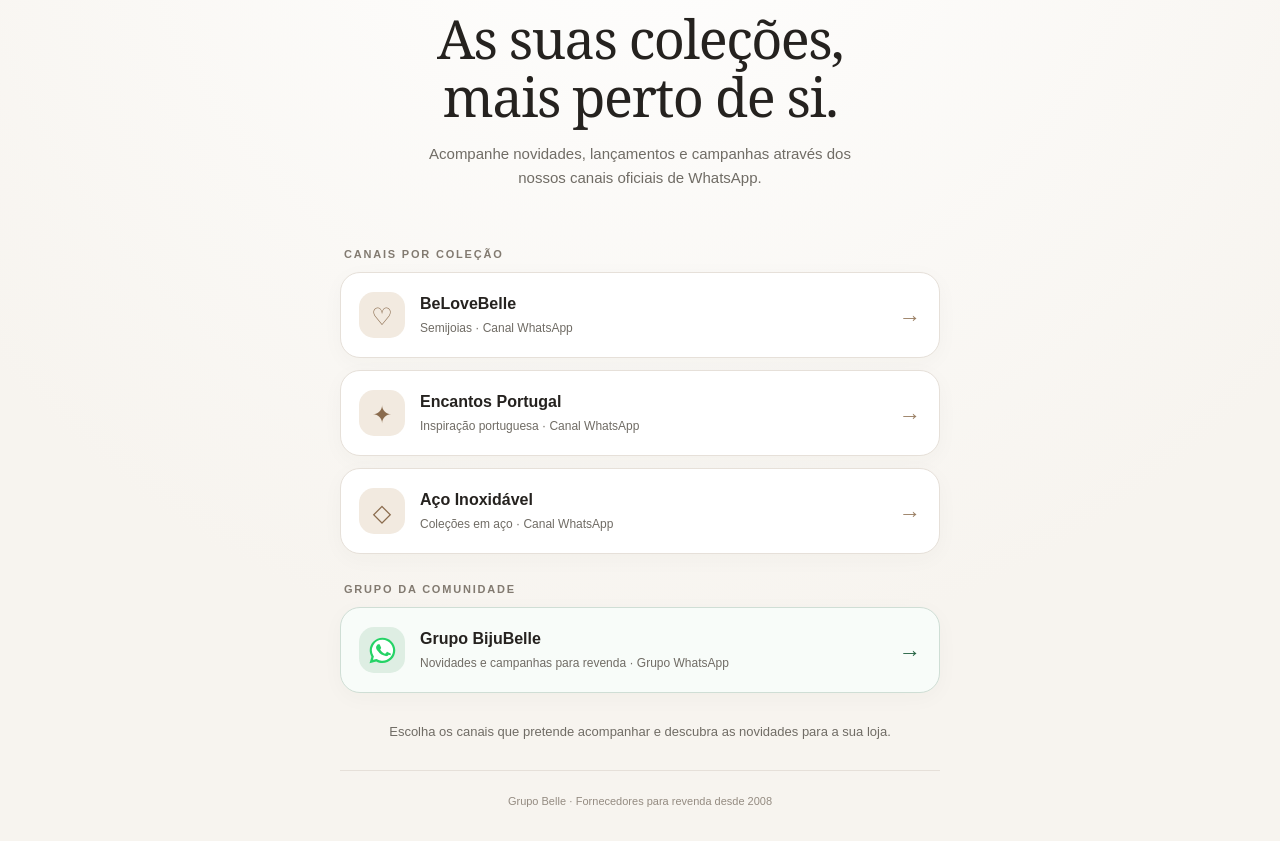
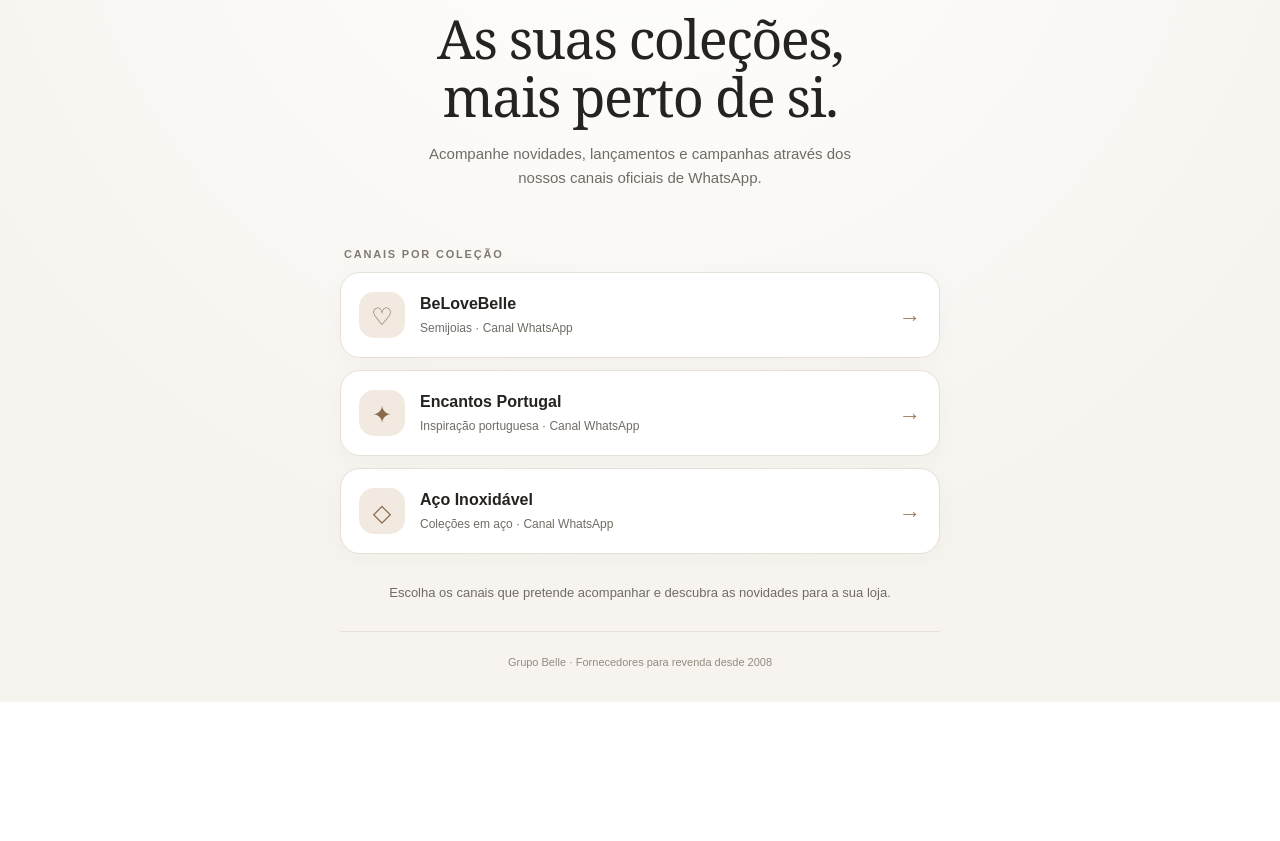
Before and after one commit to grupobelle/canais, a plain HTML site: page index.html in a window 1280 px wide. Shown: the part 187-1028 px from the top of the page. After the commit the page ends 889 px from the top, so only its background shows below. Drawn offline with Linux system fonts and the light colour scheme.

Commit message:
Update index.html

```diff
--- a/index.html
+++ b/index.html
@@ -46,10 +46,6 @@
 <a class="card" href="https://whatsapp.com/channel/0029Vb0MKSdAu3aPRfh0Xp3x" target="_blank" rel="noopener noreferrer"><span class="symbol" aria-hidden="true">✦</span><span class="info"><strong>Encantos Portugal</strong><small>Inspiração portuguesa · Canal WhatsApp</small></span><span class="arrow" aria-hidden="true">→</span></a>
 <a class="card" href="https://whatsapp.com/channel/0029Vb4t38KG3R3n0TgFnf3T" target="_blank" rel="noopener noreferrer"><span class="symbol" aria-hidden="true">◇</span><span class="info"><strong>Aço Inoxidável</strong><small>Coleções em aço · Canal WhatsApp</small></span><span class="arrow" aria-hidden="true">→</span></a>
 </nav>
-<h2 class="section-title">Grupo da comunidade</h2>
-<nav class="links" aria-label="Grupo de WhatsApp BijuBelle">
-<a class="card group" href="https://chat.whatsapp.com/DlhyZXuX6gcDN0LTXw7HRX" target="_blank" rel="noopener noreferrer"><span class="symbol whatsapp-icon" aria-hidden="true"><svg viewBox="0 0 32 32" width="29" height="29" xmlns="http://www.w3.org/2000/svg"><path fill="#25D366" d="M16 1.8C8.2 1.8 1.9 8 1.9 15.8c0 2.5.7 4.9 1.9 7L1.7 30l7.4-1.9c2 1.1 4.4 1.7 6.9 1.7 7.8 0 14.1-6.3 14.1-14.1S23.8 1.8 16 1.8Z"/><path fill="#fff" d="M16 4.2A11.6 11.6 0 0 0 6 21.8l.5.7-1.1 3.8 3.9-1 .7.4A11.6 11.6 0 1 0 16 4.2Zm6.8 16.4c-.3.8-1.6 1.5-2.2 1.6-.6.1-1.3.2-4.4-1.1-3.7-1.6-6-5.4-6.2-5.6-.2-.3-1.5-2-.9-3.9.3-1 .9-1.6 1.3-2 .3-.3.6-.4 1-.4h.8c.3 0 .7-.1 1 .7l1.2 2.9c.1.2.1.5 0 .7l-.6.9c-.2.2-.4.4-.2.8.2.3.9 1.5 2 2.4 1.4 1.3 2.7 1.7 3 1.9.3.1.5.1.7-.1l1.3-1.6c.3-.4.5-.4.9-.2l2.8 1.3c.4.2.7.3.8.5.1.3.1 1-.3 1.9Z"/></svg></span><span class="info"><strong>Grupo BijuBelle</strong><small>Novidades e campanhas para revenda · Grupo WhatsApp</small></span><span class="arrow" aria-hidden="true">→</span></a>
-</nav>
 <p class="note">Escolha os canais que pretende acompanhar e descubra as novidades para a sua loja.</p>
 <footer>Grupo Belle · Fornecedores para revenda desde 2008</footer>
 </main>
```
